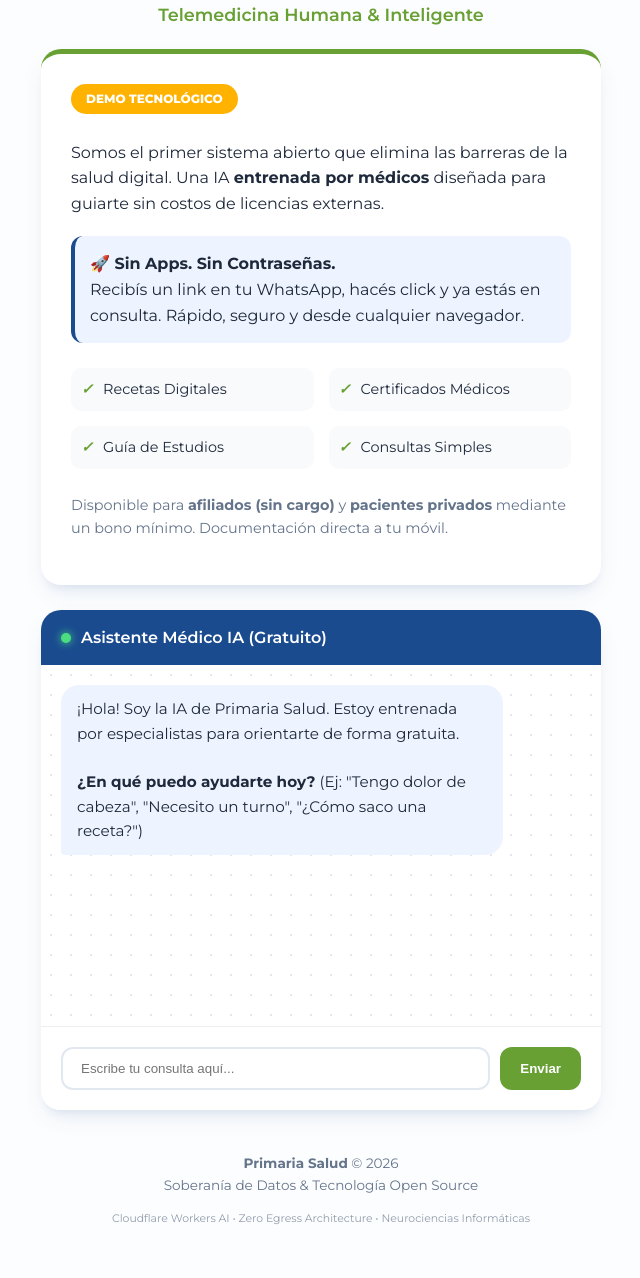
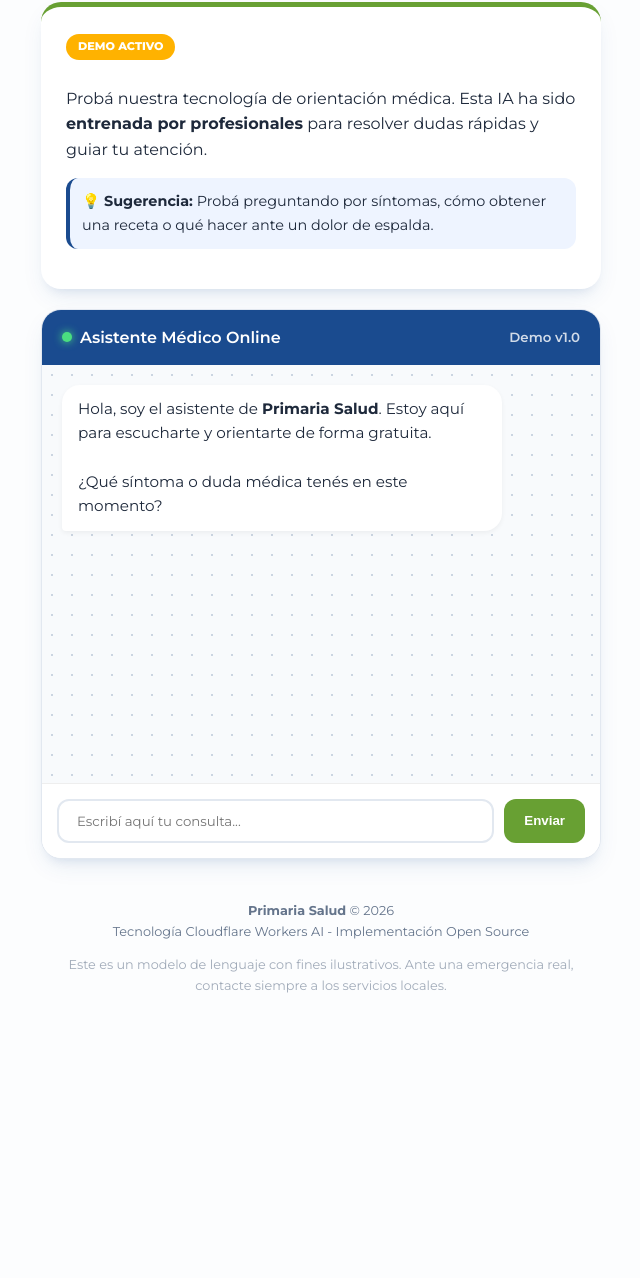
Before and after one commit to GrupoStarTres/prechat, a website: page public/index.html in a window 1280 px wide. Shown: the part 230-1508 px from the top of the page, without its empty margins (319-959 px from the left). After the commit the page ends 1289 px from the top, so only its background shows below. Drawn offline with Linux system fonts and the light colour scheme.

Commit message:
Actualizar index.html

```diff
--- a/public/index.html
+++ b/public/index.html
@@ -3,7 +3,7 @@
 <head>
   <meta charset="UTF-8" />
   <meta name="viewport" content="width=device-width, initial-scale=1.0" />
-  <title>Primaria Salud | Telemedicina de Próxima Generación</title>
+  <title>Primaria Salud | Demo IA Médica</title>
   <link rel="stylesheet" href="https://fonts.googleapis.com/css?family=Montserrat:400,600,700,800&display=swap">
   <style>
     :root {
@@ -34,28 +34,27 @@
       padding: 20px;
     }
 
-    /* --- Header & Logo --- */
     header {
       text-align: center;
-      padding: 40px 20px 20px;
+      padding: 30px 20px 10px;
     }
 
     .logo-container {
       background: white;
-      width: 90px;
-      height: 90px;
-      border-radius: 25%;
+      width: 80px;
+      height: 80px;
+      border-radius: 22%;
       display: flex;
       align-items: center;
       justify-content: center;
-      margin: 0 auto 20px;
+      margin: 0 auto 15px;
       box-shadow: var(--shadow);
     }
 
-    .logo-svg { width: 60px; height: 60px; }
+    .logo-svg { width: 50px; height: 50px; }
 
     h1 {
-      font-size: 2.2em;
+      font-size: 2em;
       font-weight: 800;
       margin: 0;
       color: var(--ps-blue);
@@ -63,62 +62,39 @@
     }
 
     .tagline {
-      font-size: 1.1em;
+      font-size: 1em;
       color: var(--ps-green);
       font-weight: 600;
-      margin-top: 5px;
     }
 
-    /* --- Feature Cards --- */
     .hero-card {
       background: white;
-      padding: 30px;
+      padding: 25px;
       border-radius: var(--radius);
       box-shadow: var(--shadow);
-      margin-bottom: 25px;
+      margin-bottom: 20px;
       border-top: 5px solid var(--ps-green);
+    }
+
+    .demo-badge {
+      display: inline-block;
+      background: var(--ps-accent);
+      color: white;
+      padding: 4px 12px;
+      border-radius: 50px;
+      font-size: 0.7em;
+      font-weight: 800;
+      text-transform: uppercase;
+      margin-bottom: 10px;
     }
 
     .highlight-box {
       background: var(--ps-blue-light);
-      padding: 15px;
+      padding: 12px;
       border-radius: 12px;
-      margin: 20px 0;
+      margin: 15px 0;
       border-left: 4px solid var(--ps-blue);
-      text-align: left;
-    }
-
-    .grid-features {
-      display: grid;
-      grid-template-columns: 1fr 1fr;
-      gap: 15px;
-      margin: 25px 0;
-      text-align: left;
-    }
-
-    .feature-item {
       font-size: 0.9em;
-      padding: 10px;
-      background: #f8fafc;
-      border-radius: 10px;
-      display: flex;
-      align-items: center;
-      gap: 10px;
-    }
-
-    .feature-item i { color: var(--ps-green); font-weight: bold; }
-
-    /* --- Floating Demo Badge --- */
-    .demo-badge {
-      display: inline-block;
-      background: var(--ps-accent);
-      color: white;
-      padding: 5px 15px;
-      border-radius: 50px;
-      font-size: 0.75em;
-      font-weight: 800;
-      text-transform: uppercase;
-      margin-bottom: 10px;
     }
 
     /* --- Chat Interface --- */
@@ -129,7 +105,8 @@
       overflow: hidden;
       display: flex;
       flex-direction: column;
-      height: 500px;
+      height: 550px;
+      border: 1px solid #e2e8f0;
     }
 
     .chat-header {
@@ -139,9 +116,10 @@
       font-weight: 600;
       display: flex;
       align-items: center;
-      gap: 10px;
+      justify-content: space-between;
     }
 
+    .status-group { display: flex; align-items: center; gap: 8px; }
     .status-dot {
       width: 10px;
       height: 10px;
@@ -157,7 +135,8 @@
       display: flex;
       flex-direction: column;
       gap: 12px;
-      background-image: radial-gradient(#e5e7eb 1px, transparent 1px);
+      background-color: #f8fafc;
+      background-image: radial-gradient(#cbd5e1 1px, transparent 1px);
       background-size: 20px 20px;
     }
 
@@ -167,13 +146,17 @@
       border-radius: 18px;
       font-size: 0.95em;
       position: relative;
+      animation: fadeIn 0.3s ease;
     }
 
+    @keyframes fadeIn { from { opacity: 0; transform: translateY(5px); } to { opacity: 1; transform: translateY(0); } }
+
     .assistant {
-      background: var(--ps-blue-light);
+      background: white;
       color: var(--ps-dark);
       align-self: flex-start;
       border-bottom-left-radius: 4px;
+      box-shadow: 0 2px 5px rgba(0,0,0,0.05);
     }
 
     .user {
@@ -184,7 +167,7 @@
     }
 
     .input-area {
-      padding: 20px;
+      padding: 15px;
       background: white;
       display: flex;
       gap: 10px;
@@ -197,7 +180,7 @@
       border: 2px solid #e2e8f0;
       border-radius: 12px;
       outline: none;
-      transition: border-color 0.2s;
+      font-family: inherit;
     }
 
     input[type="text"]:focus { border-color: var(--ps-blue); }
@@ -210,28 +193,26 @@
       border-radius: 12px;
       font-weight: 700;
       cursor: pointer;
-      transition: 0.3s;
     }
 
-    button#send-button:hover { background: var(--ps-green-hover); }
+    #typing-indicator {
+      padding: 5px 20px;
+      font-size: 0.8em;
+      color: var(--ps-blue);
+      font-weight: 600;
+      display: none;
+    }
 
-    /* --- Footer --- */
     footer {
       text-align: center;
       padding: 30px 20px;
-      font-size: 0.85em;
+      font-size: 0.8em;
       color: #64748b;
     }
 
-    .tech-stack {
-      margin-top: 10px;
-      font-size: 0.8em;
-      opacity: 0.7;
-    }
-
     @media (max-width: 480px) {
-      .grid-features { grid-template-columns: 1fr; }
-      h1 { font-size: 1.8em; }
+      h1 { font-size: 1.7em; }
+      .chat-wrapper { height: 500px; }
     }
   </style>
 </head>
@@ -248,88 +229,118 @@
       </svg>
     </div>
     <h1>Primaria Salud</h1>
-    <div class="tagline">Telemedicina Humana & Inteligente</div>
+    <div class="tagline">IA Médica de Orientación Gratuita</div>
   </header>
 
   <section class="hero-card">
-    <div class="demo-badge">Demo Tecnológico</div>
-    <p>Somos el primer sistema abierto que elimina las barreras de la salud digital. Una IA <strong>entrenada por médicos</strong> diseñada para guiarte sin costos de licencias externas.</p>
-
+    <div class="demo-badge">Demo Activo</div>
+    <p>Probá nuestra tecnología de orientación médica. Esta IA ha sido <strong>entrenada por profesionales</strong> para resolver dudas rápidas y guiar tu atención.</p>
     <div class="highlight-box">
-      <strong>🚀 Sin Apps. Sin Contraseñas.</strong><br>
-      Recibís un link en tu WhatsApp, hacés click y ya estás en consulta. Rápido, seguro y desde cualquier navegador.
+      <strong>💡 Sugerencia:</strong> Probá preguntando por síntomas, cómo obtener una receta o qué hacer ante un dolor de espalda.
     </div>
-
-    <div class="grid-features">
-      <div class="feature-item"><i>✓</i> Recetas Digitales</div>
-      <div class="feature-item"><i>✓</i> Certificados Médicos</div>
-      <div class="feature-item"><i>✓</i> Guía de Estudios</div>
-      <div class="feature-item"><i>✓</i> Consultas Simples</div>
-    </div>
-
-    <p style="font-size: 0.9em; color: #64748b;">
-      Disponible para <strong>afiliados (sin cargo)</strong> y <strong>pacientes privados</strong> mediante un bono mínimo. Documentación directa a tu móvil.
-    </p>
   </section>
 
   <div class="chat-wrapper">
     <div class="chat-header">
-      <div class="status-dot"></div>
-      Asistente Médico IA (Gratuito)
+      <div class="status-group">
+        <div class="status-dot"></div>
+        <span>Asistente Médico Online</span>
+      </div>
+      <small style="opacity: 0.8;">Demo v1.0</small>
     </div>
 
     <div id="chat-messages">
       <div class="message assistant">
-        ¡Hola! Soy la IA de Primaria Salud. Estoy entrenada por especialistas para orientarte de forma gratuita.<br><br>
-        <strong>¿En qué puedo ayudarte hoy?</strong> (Ej: "Tengo dolor de cabeza", "Necesito un turno", "¿Cómo saco una receta?")
+        Hola, soy el asistente de <b>Primaria Salud</b>. Estoy aquí para escucharte y orientarte de forma gratuita. <br><br>
+        ¿Qué síntoma o duda médica tenés en este momento?
       </div>
     </div>
 
-    <div id="typing-indicator" style="display:none; padding: 0 20px 10px; font-size: 0.8em; color: var(--ps-green); font-style: italic;">La IA está analizando tu consulta...</div>
+    <div id="typing-indicator">La IA está analizando tu consulta...</div>
 
     <form class="input-area" id="chat-form">
-      <input type="text" id="user-input" placeholder="Escribe tu consulta aquí..." required autocomplete="off">
+      <input type="text" id="user-input" placeholder="Escribí aquí tu consulta..." required autocomplete="off">
       <button id="send-button" type="submit">Enviar</button>
     </form>
   </div>
 
   <footer>
     <p><strong>Primaria Salud</strong> &copy; 2026<br>
-    Soberanía de Datos & Tecnología Open Source</p>
-    <div class="tech-stack">
-      Cloudflare Workers AI • Zero Egress Architecture • Neurociencias Informáticas
-    </div>
+    Tecnología Cloudflare Workers AI - Implementación Open Source</p>
+    <p style="margin-top:10px; opacity: 0.6;">Este es un modelo de lenguaje con fines ilustrativos. Ante una emergencia real, contacte siempre a los servicios locales.</p>
   </footer>
 </div>
 
 <script>
-  // Script básico para simular comportamiento del demo
   const chatForm = document.getElementById('chat-form');
   const userInput = document.getElementById('user-input');
   const chatMessages = document.getElementById('chat-messages');
   const typingIndicator = document.getElementById('typing-indicator');
+
+  // Lógica de respuestas médicas simuladas (Base de conocimiento del demo)
+  const medicalResponses = [
+    {
+      keywords: ['dolor', 'cabeza', 'migraña'],
+      response: "Para dolores de cabeza, es importante identificar si hay fiebre o problemas de visión. Podés probar descansando en un lugar oscuro. Si el dolor es el más fuerte que hayas tenido, te sugiero una consulta inmediata por telemedicina para evaluar medicación."
+    },
+    {
+      keywords: ['receta', 'medicamento', 'remedio'],
+      response: "¡Claro! Con nuestro sistema recibís la receta digital certificada directo en tu WhatsApp. Solo tenés que conectar con un médico mediante el link que te enviamos. ¿Querés que te explique cómo solicitar el turno?"
+    },
+    {
+      keywords: ['turno', 'atencion', 'especialista'],
+      response: "Solicitar un turno es simple: nos escribís por WhatsApp, te enviamos un link único y entrás desde la web. Sin apps. ¿Sos afiliado o paciente privado?"
+    },
+    {
+      keywords: ['fiebre', 'temperatura'],
+      response: "Si tenés más de 38°C, te recomendamos hidratación y control cada 6 horas. Si la fiebre no baja con métodos habituales o persiste más de 48hs, consultá con nuestros médicos online mediante el link de acceso rápido."
+    },
+    {
+      keywords: ['gratis', 'costo', 'pagar'],
+      response: "La orientación por este chat es 100% gratuita. Las consultas de telemedicina son gratis para afiliados y tienen un costo mínimo (bono) para pacientes privados. ¡Sin suscripciones costosas!"
+    },
+    {
+      keywords: ['estudio', 'analisis', 'orden'],
+      response: "Nuestros médicos pueden emitir órdenes para estudios de laboratorio o imágenes. Una vez realizada la consulta rápida, recibís el documento digital en tu celular de forma inmediata."
+    }
+  ];
+
+  function getAIResponse(input) {
+    const text = input.toLowerCase();
+
+    // Buscar coincidencia en palabras clave
+    for (let item of medicalResponses) {
+      if (item.keywords.some(key => text.includes(key))) {
+        return item.response;
+      }
+    }
+
+    // Respuesta genérica si no hay palabras clave
+    return "Entiendo tu inquietud. Como IA entrenada por médicos, te sugiero realizar una consulta breve por telemedicina para darte una respuesta precisa. Recordá que recibís tu receta o certificado por WhatsApp al instante. ¿Te gustaría saber cómo conectar con un profesional ahora?";
+  }
 
   chatForm.addEventListener('submit', (e) => {
     e.preventDefault();
     const text = userInput.value.trim();
     if(!text) return;
 
-    // Agregar mensaje de usuario
     appendMessage(text, 'user');
     userInput.value = '';
 
-    // Simular respuesta de IA
+    // Efecto de carga
     typingIndicator.style.display = 'block';
+
     setTimeout(() => {
       typingIndicator.style.display = 'none';
-      appendMessage("Gracias por tu consulta. Esta es una demostración de la velocidad de respuesta de nuestra arquitectura. Los médicos de Primaria Salud están entrenando este modelo para darte la mejor orientación.", 'assistant');
-    }, 1500);
+      const aiResponse = getAIResponse(text);
+      appendMessage(aiResponse, 'assistant');
+    }, 1200);
   });
 
   function appendMessage(text, side) {
     const div = document.createElement('div');
     div.className = `message ${side}`;
-    div.innerText = text;
+    div.innerHTML = text; // Usamos innerHTML para permitir negritas en las respuestas
     chatMessages.appendChild(div);
     chatMessages.scrollTop = chatMessages.scrollHeight;
   }
```
